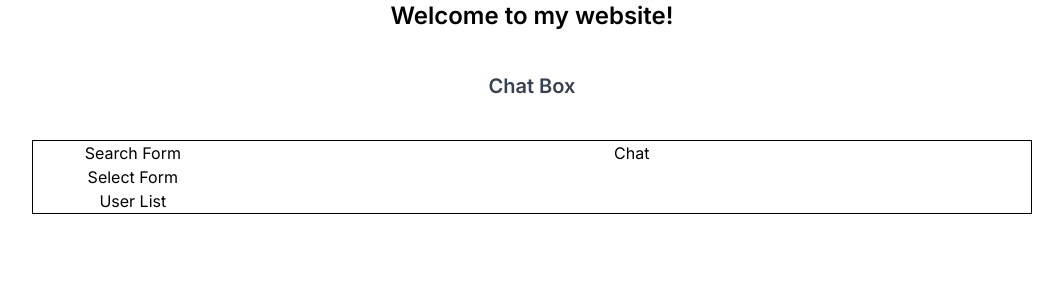
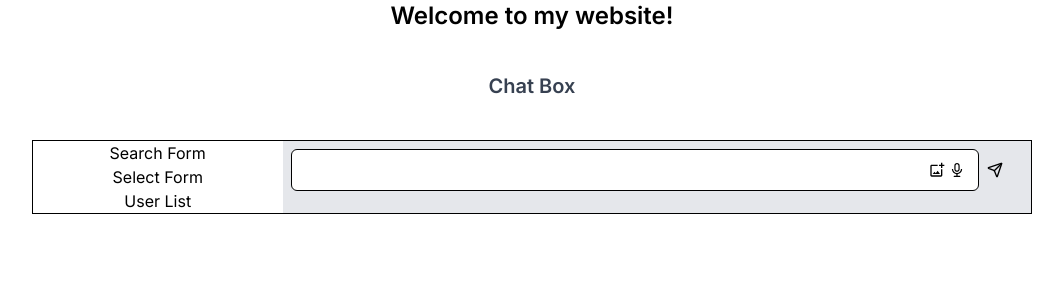
Before and after one commit to pally0091/chat-interface, a Next.js app: page / in a window 1280 px wide. Shown: the top 300 px of the page, without its empty margins (108-1171 px from the left). Built offline with nearby package versions, Linux system fonts and the light colour scheme.

Commit message:
Added react-icon imports and updated Chat component with input field and buttons

```diff
--- a/src/app/page.tsx
+++ b/src/app/page.tsx
@@ -1,3 +1,7 @@
+import { AiOutlineAudio } from "react-icons/ai";
+import { LuSend } from "react-icons/lu";
+import { MdOutlineAddPhotoAlternate } from "react-icons/md";
+
 const Select = () => {
   return <h1>Select Form</h1>;
 };
@@ -11,7 +15,27 @@ const UserList = () => {
 };
 
 const Chat = () => {
-  return <h1>Chat</h1>;
+  return (
+    <div className="">
+      <div className="w-full flex gap-2 items-center">
+        <div className="bg-white border border-black rounded-md py-2 px-3 flex gap-1 items-center w-[95%]">
+          <input
+            type="text"
+            className="w-[95%] outline-none focus:outline-none"
+          />
+          <button className="w-[2.5%]">
+            <MdOutlineAddPhotoAlternate />
+          </button>
+          <button className="w-[2.5%]">
+            <AiOutlineAudio />
+          </button>
+        </div>
+        <button className="w-[5%]">
+          <LuSend />
+        </button>
+      </div>
+    </div>
+  );
 };
 
 const ChatBox = () => {
@@ -19,12 +43,12 @@ const ChatBox = () => {
     <div className="max-w-[1000px] w-full mx-auto">
       <h1 className="text-xl font-semibold text-gray-700 my-10">Chat Box</h1>
       <div className="border border-black flex">
-        <div className="w-[20%]">
+        <div className="w-[25%]">
           <Search />
           <Select />
           <UserList />
         </div>
-        <div className="w-[80%]">
+        <div className="w-[75%] p-2 bg-gray-200">
           <Chat />
         </div>
       </div>
```
